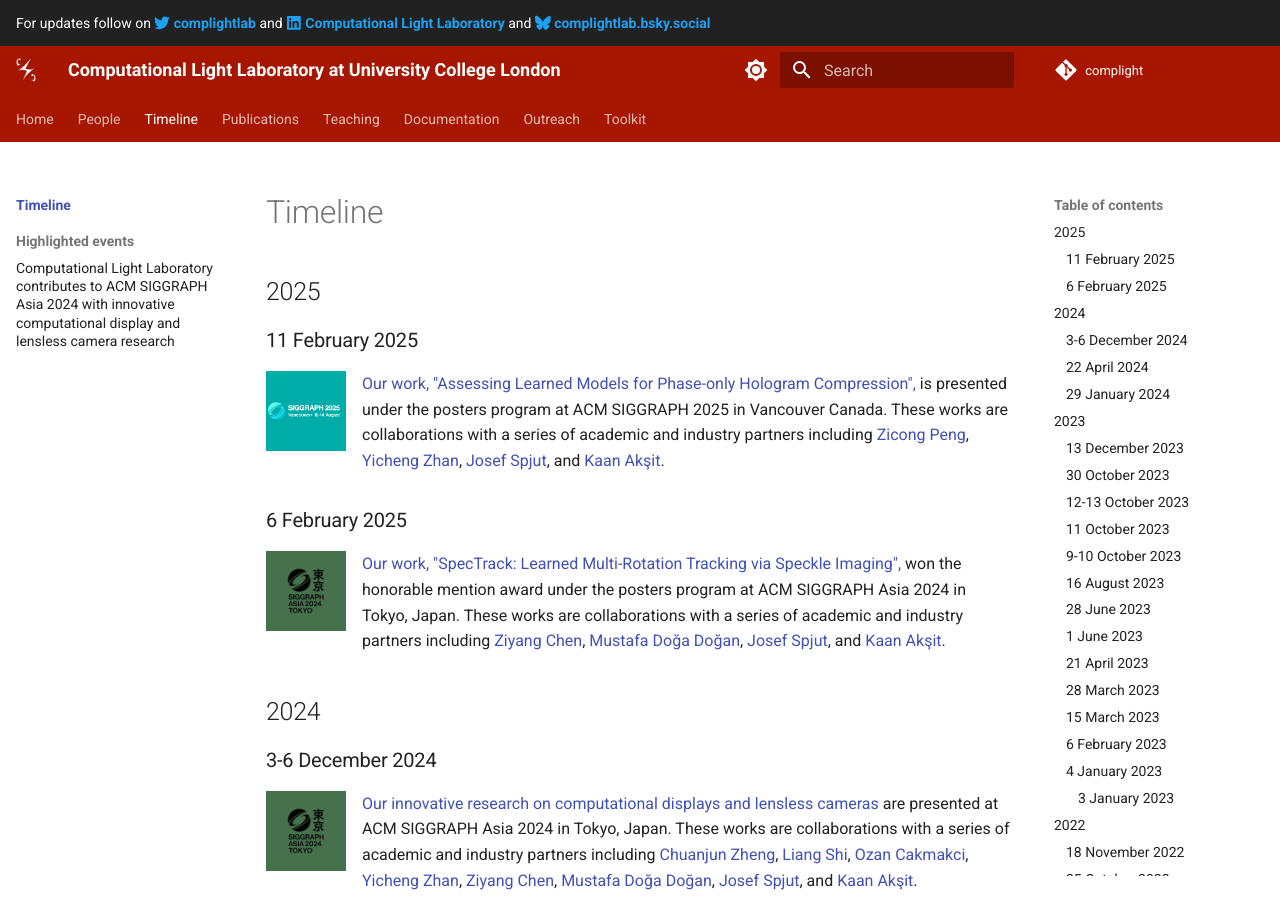
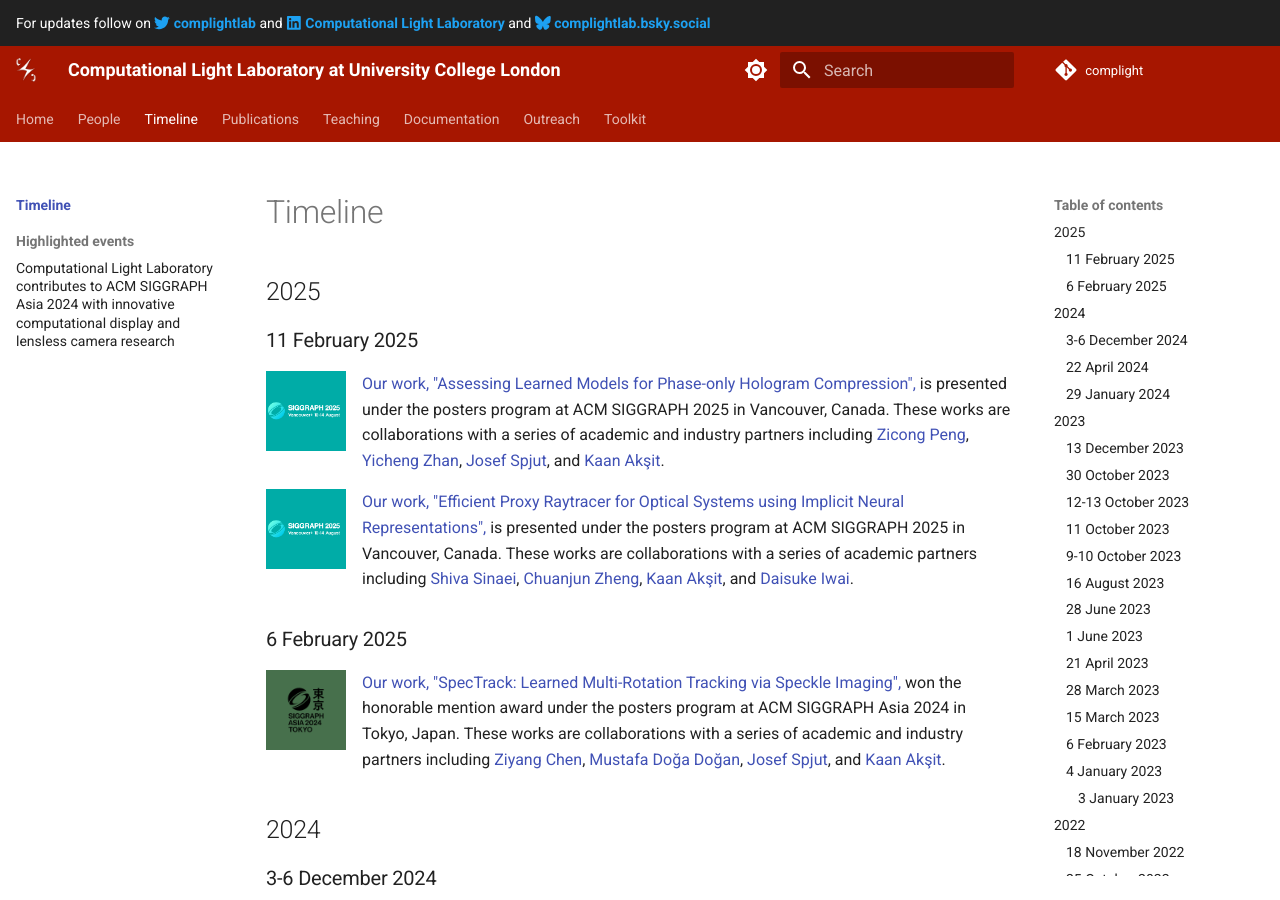
Before and after one commit to complight/complight.github.io, an MkDocs documentation site: the page built from docs/timeline/index.md, in a window 1280 px wide and 900 px high. Built offline with MkDocs 1.6.1 and Material for MkDocs 9.7.7, drawn with Linux system fonts in a browser that asks for light colours.

Commit message:
Updating the timeline.:

```diff
--- a/docs/timeline/index.md
+++ b/docs/timeline/index.md
@@ -7,12 +7,23 @@
 <div style="float: left; height:100px;" class="boxed">
 <img align="left" src="../media/acm_siggraph_2025.png" alt="ACM SIGGRAPH Asia 2024" width="80" alt/>
 </div>
-[Our work, "Assessing Learned Models for Phase-only Hologram Compression",](../publications/assess_hologram_compression.md) is presented under the posters program at ACM SIGGRAPH 2025 in Vancouver Canada.
+[Our work, "Assessing Learned Models for Phase-only Hologram Compression",](../publications/assess_hologram_compression.md) is presented under the posters program at ACM SIGGRAPH 2025 in Vancouver, Canada.
 These works are collaborations with a series of academic and industry partners including
 [Zicong Peng](https://scholar.google.com/citations?user=lpi8DvIAAAAJ&hl=zh-CN),
 [Yicheng Zhan](https://albertgary.github.io/),
 [Josef Spjut](https://josef.spjut.me/),
 and [Kaan Akşit](https://kaanaksit.com).
+
+
+<div style="float: left; height:100px;" class="boxed">
+<img align="left" src="../media/acm_siggraph_2025.png" alt="ACM SIGGRAPH Asia 2024" width="80" alt/>
+</div>
+[Our work, "Efficient Proxy Raytracer for Optical Systems using Implicit Neural Representations",](https://doi.org/10.1145/3721250.3742994) is presented under the posters program at ACM SIGGRAPH 2025 in Vancouver, Canada.
+These works are collaborations with a series of academic partners including
+[Shiva Sinaei](https://www.xr.sys.es.osaka-u.ac.jp/en/team/),
+[Chuanjun Zheng](https://scholar.google.com.hk/citations?user=9Jk_LC8AAAAJ&),
+[Kaan Akşit](https://kaanaksit.com),
+and [Daisuke Iwai](https://daisukeiwai.org/).
 
 
 
```
